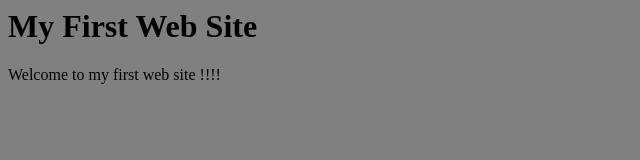
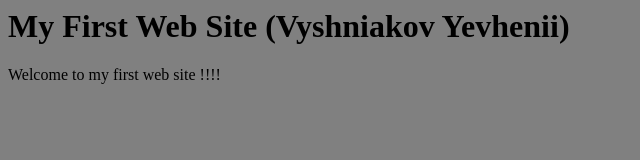
Before and after one commit to pineapple333/pineapple333.github.io, a plain HTML site: page index.html in a window 1280 px wide. Shown: the whole page, without its empty margins (0-640 px from the left). Drawn offline with Linux system fonts and the light colour scheme.

Commit message:
ertyrtyrtyrt

```diff
--- a/index.html
+++ b/index.html
@@ -2,7 +2,7 @@
   <title> My first web site </title>
     <body bgcolor="grey">
       <h1>
-        My First Web Site
+        My First Web Site (Vyshniakov Yevhenii)
       </h1>
       <p>
 	  Welcome to my first web site !!!!
```
